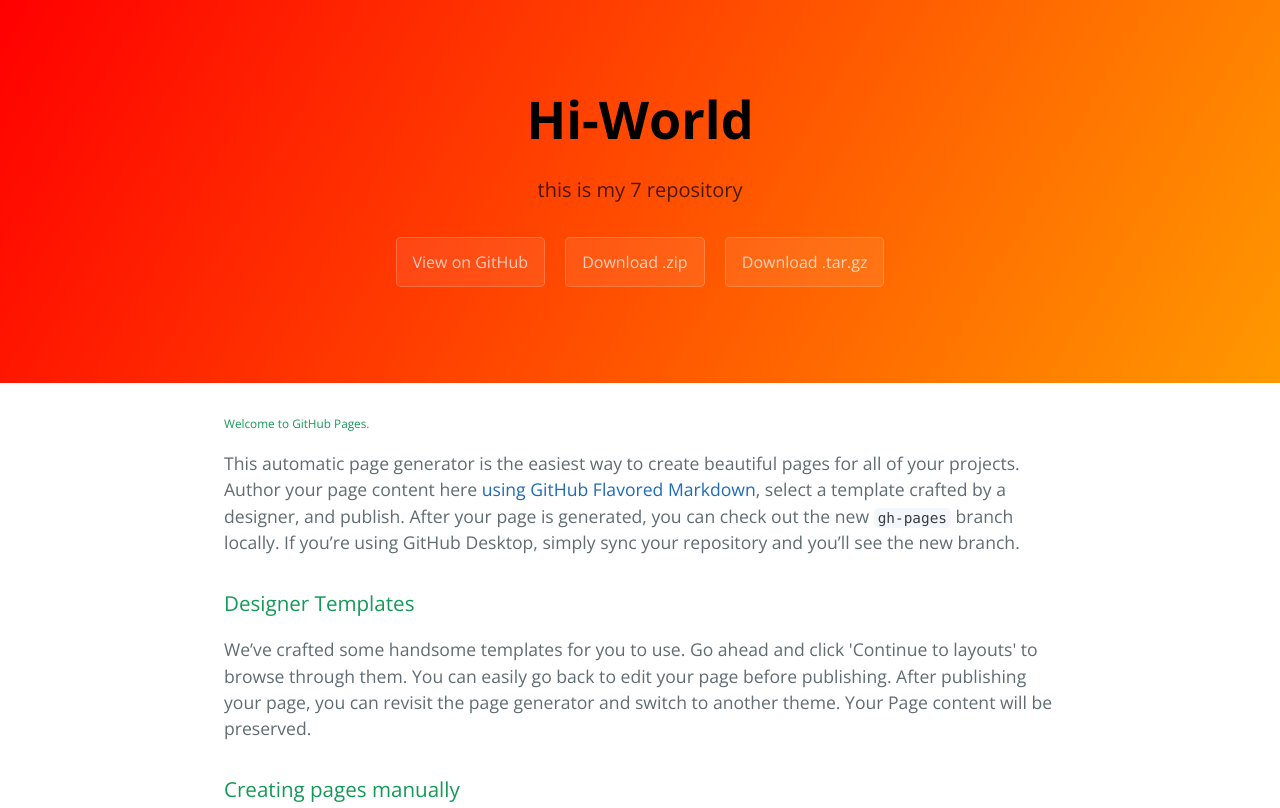
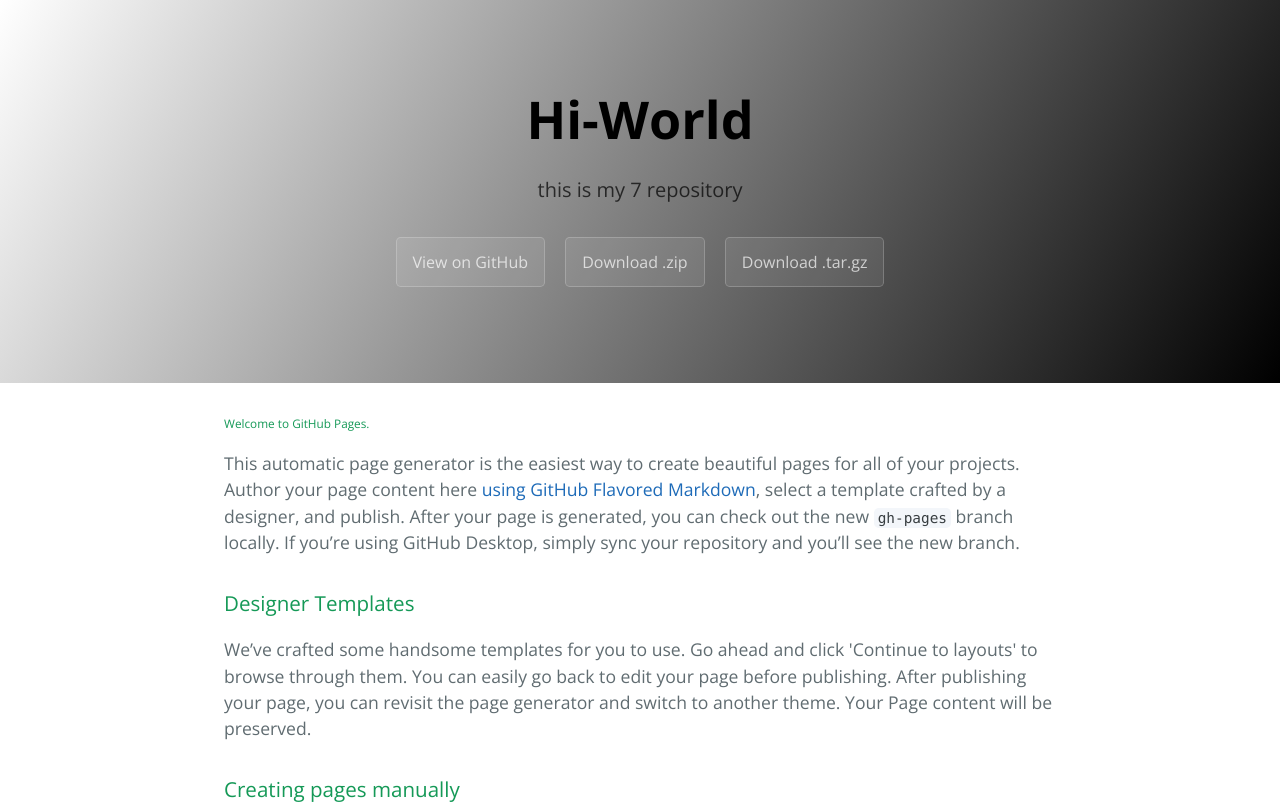
Before and after one commit to codemporer/dragon-ball, a plain HTML site: page index.html in a window 1280 px wide. Shown: the top 808 px of the page. Drawn offline with nearby package versions, Linux system fonts and the light colour scheme.

Commit message:
Update stylesheet.css

```diff
--- a/stylesheets/stylesheet.css
+++ b/stylesheets/stylesheet.css
@@ -58,7 +58,7 @@ a {
   color: #000;
   text-align: center;
   background-color: #f90;
-  background-image: linear-gradient(120deg, #f00, #f90);
+  background-image: linear-gradient(120deg, #fff, #000);
    }
 /*background image*/
 @media screen and (min-width: 64em) {
```
